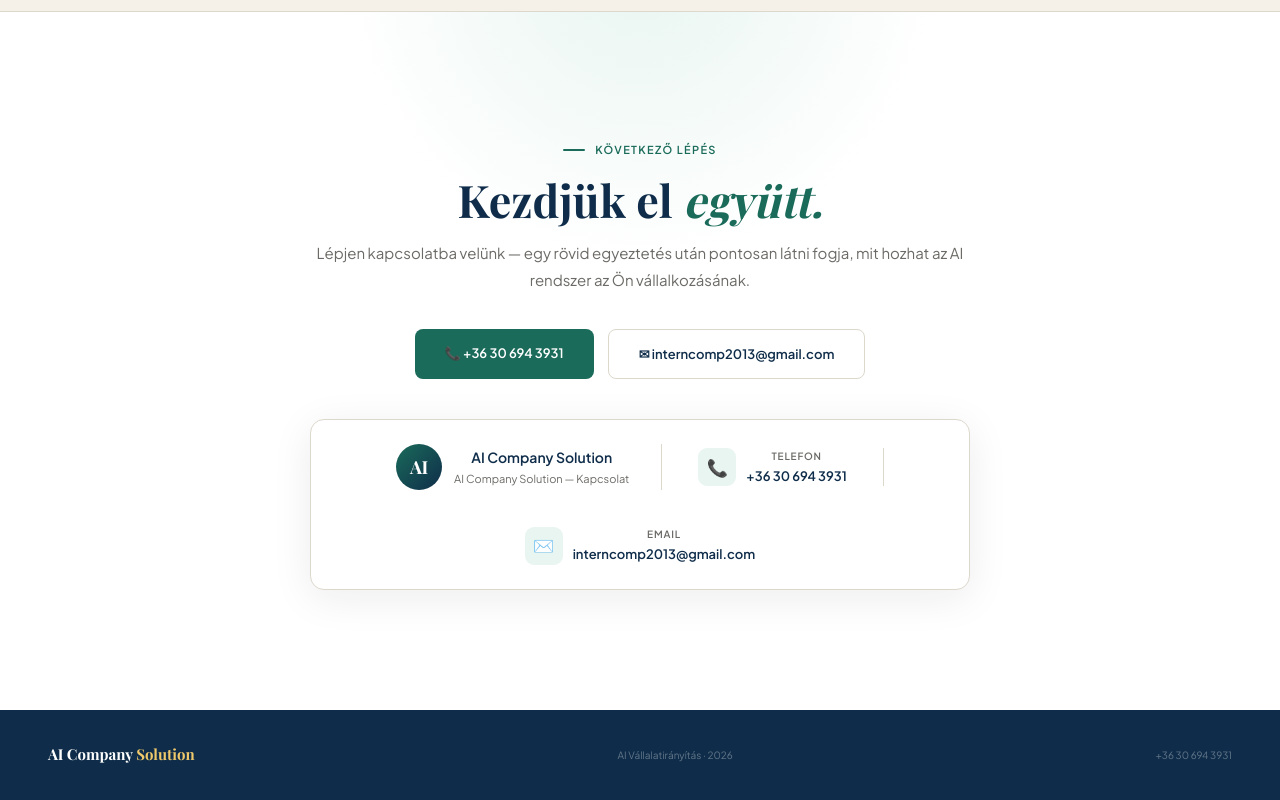
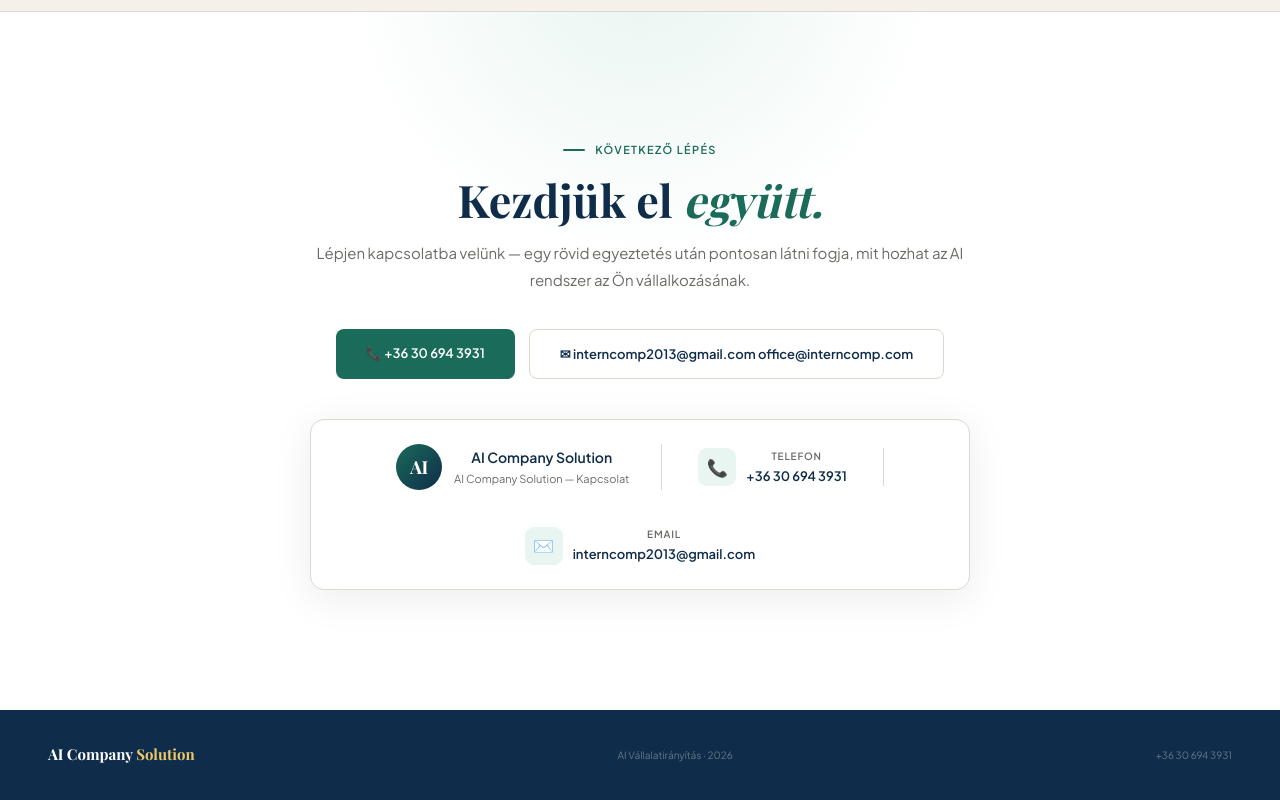
Before and after one commit to Evron73/Interncomp-landing, a plain HTML site: page index.html in a window 1280 px wide. Shown: the part 9487-10287 px from the top of the page. Drawn offline with nearby package versions, Linux system fonts and the light colour scheme; a web font is replaced by a local one.

Commit message:
Update index.html

```diff
--- a/index.html
+++ b/index.html
@@ -1049,7 +1049,7 @@ footer{background:var(--navy);padding:32px 48px;display:flex;justify-content:spa
     <p id="cta_p">Lépjen kapcsolatba velünk — egy rövid egyeztetés után pontosan látni fogja, mit hozhat az AI rendszer az Ön vállalkozásának.</p>
     <div class="cta-btns">
       <a href="tel:+36306943931" class="btn-p">📞 +36 30 694 3931</a>
-      <a href="mailto:intercomp2013@gmail.com" class="btn-o">✉ interncomp2013@gmail.com</a>
+      <a href="mailto:intercomp2013@gmail.com office@interncomp.com" class="btn-o">✉ interncomp2013@gmail.com office@interncomp.com</a>
     </div>
     <div class="contact-card">
       <div class="contact-person">
```
